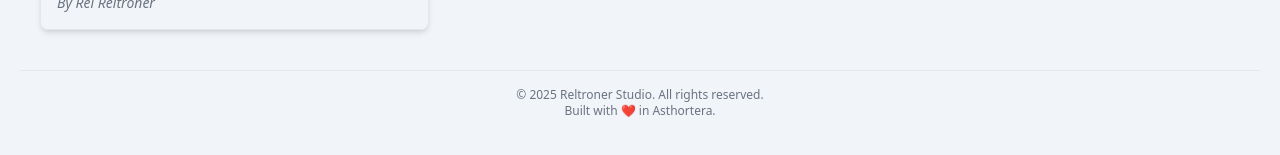
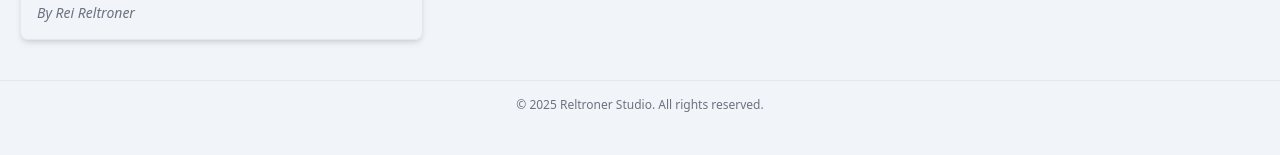
Before and after one commit to Reltroner/reltroner-studio, a Next.js app: page /factions in a window 1280 px wide. Shown: the part 1909-2064 px from the top of the page. Built offline with nearby package versions, Linux system fonts and the light colour scheme.

Commit message:
some fix

```diff
--- a/app/layout.jsx
+++ b/app/layout.jsx
@@ -1,10 +1,9 @@
-import Link from "next/link";
 import './global.css';
 import Navbar from "@/components/Navbar";
 import { roboto } from "./fonts";
 import MobileNavbar from "@/components/MobileNavbar";
 import CommandPalette from "@/components/CommandPalette";
-
+import GoogleAnalytics from "@/components/GoogleAnalytics"; // <- New
 
 export const metadata = {
   title: {
@@ -17,34 +16,16 @@ export const metadata = {
 export default function Layout({ children }) {
   return (
     <html lang="en" className={roboto.variable}>
-            <head>
-            <meta name="viewport" content="width=device-width, initial-scale=1" />
-            <title>Reltroner Studio</title>
-                    <link rel="icon" href="/images/reltroner-studio.png" type="image/png" />
-                    {/*  jika punya .ico: */}
-                    {/* <link rel="icon" href="/reltroner-logo.ico" type="image/x-icon" /> */}
-                    {/* Google Analytics */}
-                    <script async src={`https://www.googletagmanager.com/gtag/js?id=G-VZ7QYLZPF0`}></script>
-                    <script dangerouslySetInnerHTML={{
-                    __html: `
-                        window.dataLayer = window.dataLayer || [];
-                        function gtag(){dataLayer.push(arguments);}
-                        gtag('js', new Date());
-                        gtag('config', 'G-VZ7QYLZPF0');
-                    `
-                    }} />
-            </head>
-            <body className="bg-slate-100 px-5 py-5 flex flex-col min-h-screen  text-black dark:bg-gray-900 dark:text-white">
+      <body className="bg-slate-100 text-black dark:bg-gray-900 dark:text-white">
+        <GoogleAnalytics />
         <MobileNavbar />
         <header>
           <CommandPalette />
           <Navbar />
         </header>
-                <main className="py-5 grow dark:bg-gray-900 dark:text-white">{children}</main>
-                <footer className="border-t pt-4 pb-6 text-center text-xs text-gray-500  dark:bg-gray-900 dark:text-white">
+        <main className="py-5 grow">{children}</main>
+        <footer className="border-t pt-4 pb-6 text-center text-xs text-gray-500">
           © {new Date().getFullYear()} Reltroner Studio. All rights reserved.
-                    <br />
-                    Built with ❤️ in Asthortera.
         </footer>
       </body>
     </html>
--- a/components/GoogleAnalytics.jsx
+++ b/components/GoogleAnalytics.jsx
@@ -1,36 +1,22 @@
-import Link from "next/link";
-import './global.css';
-import Navbar from "@/components/Navbar";
-import { roboto } from "./fonts";
-import MobileNavbar from "@/components/MobileNavbar";
-import CommandPalette from "@/components/CommandPalette";
-import GoogleAnalytics from "@/components/GoogleAnalytics"; // Tambahkan komponen ini
+'use client';
 
-export const metadata = {
-  title: {
-    default: "Reltroner Studio",
-    template: "%s | Reltroner Studio",
-  },
-  description: "Reltroner Studio is a digital agency specializing in web development and creative sanctuary of the fictional universe Asthortera.",
-};
+import Script from 'next/script';
 
-export default function Layout({ children }) {
+export default function GoogleAnalytics() {
   return (
-    <html lang="en" className={roboto.variable}>
-      <body className="bg-slate-100 px-5 py-5 flex flex-col min-h-screen text-black dark:bg-gray-900 dark:text-white">
-        <GoogleAnalytics />
-        <MobileNavbar />
-        <header>
-          <CommandPalette />
-          <Navbar />
-        </header>
-        <main className="py-5 grow dark:bg-gray-900 dark:text-white">{children}</main>
-        <footer className="border-t pt-4 pb-6 text-center text-xs text-gray-500 dark:bg-gray-900 dark:text-white">
-          © {new Date().getFullYear()} Reltroner Studio. All rights reserved.
-          <br />
-          Built with ❤️ in Asthortera.
-        </footer>
-      </body>
-    </html>
+    <>
+      <Script
+        src="https://www.googletagmanager.com/gtag/js?id=G-VZ7QYLZPF0"
+        strategy="afterInteractive"
+      />
+      <Script id="google-analytics" strategy="afterInteractive">
+        {`
+          window.dataLayer = window.dataLayer || [];
+          function gtag(){dataLayer.push(arguments);}
+          gtag('js', new Date());
+          gtag('config', 'G-VZ7QYLZPF0');
+        `}
+      </Script>
+    </>
   );
 }
```
Lines whose indentation alone changed are shown as unchanged.
